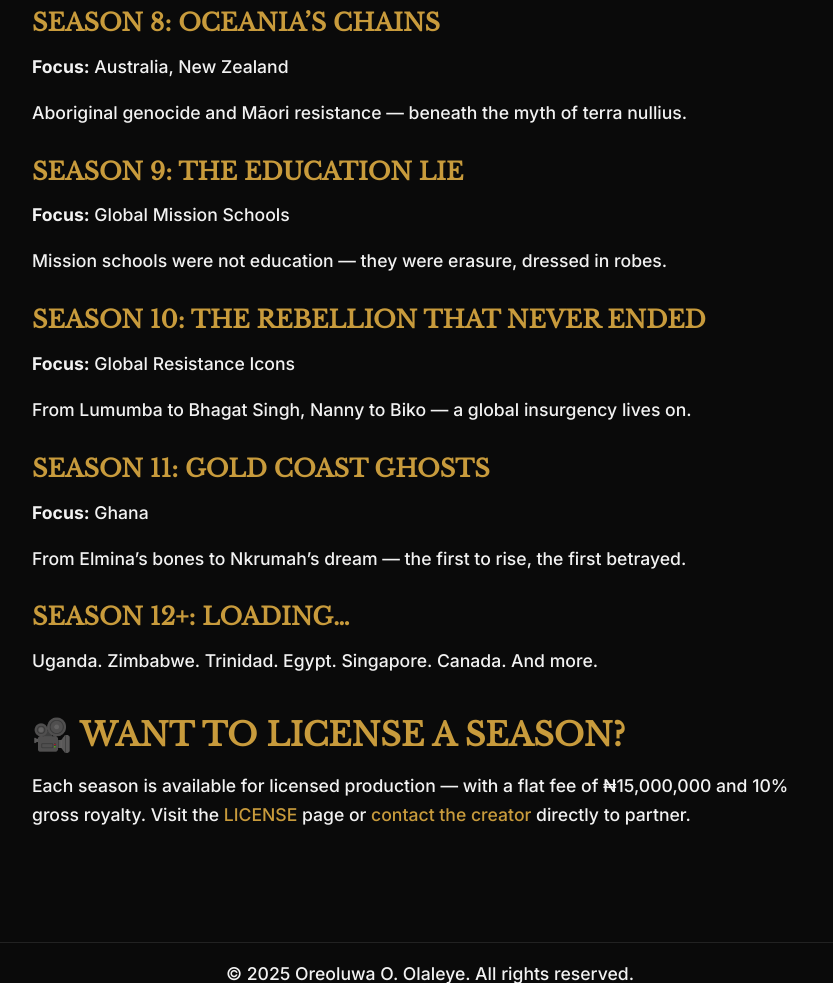
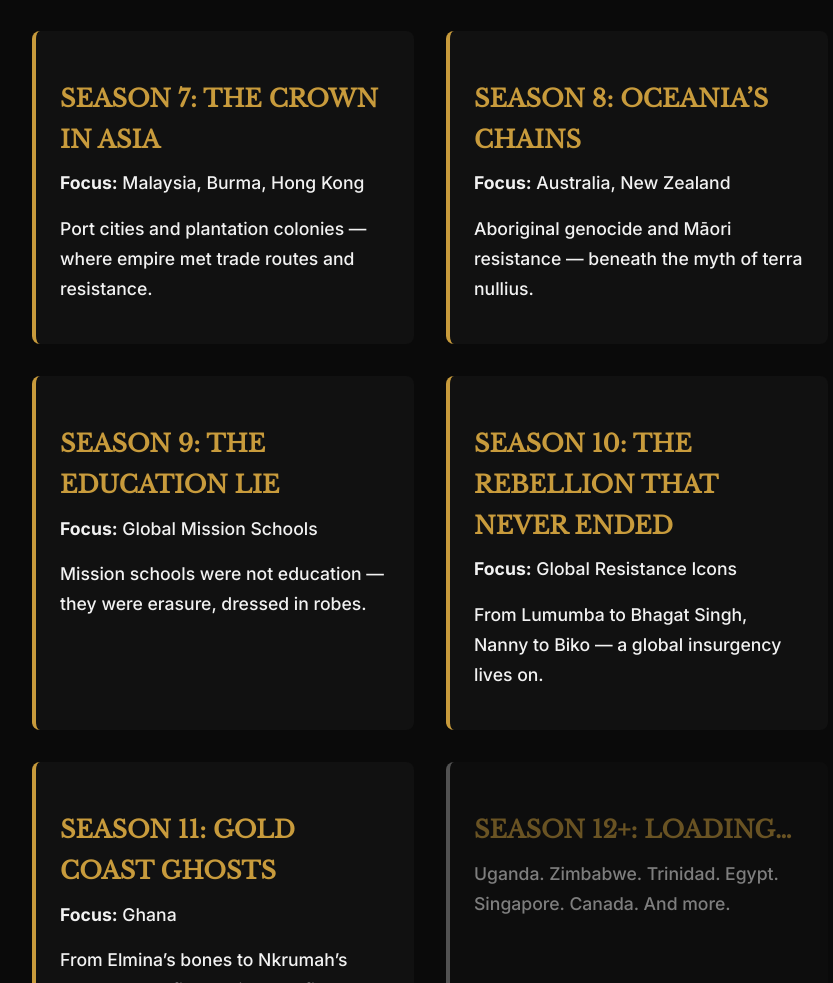
Before and after one commit to oreoluwa-olaleye/Evolving, a plain HTML site: page partials/index.html in a window 1280 px wide. Shown: the part 1817-2800 px from the top of the page, without its empty margins (210-1043 px from the left). Drawn offline with nearby package versions, Linux system fonts and the light colour scheme; files that its build step writes are made by us from their sources.

Commit message:
Update style.css

```diff
--- a/style.css
+++ b/style.css
@@ -141,3 +141,48 @@ nav a {
 nav a:hover {
   color: var(--accent);
 }
+.lead {
+  font-size: 1.25rem;
+  color: var(--muted);
+  margin-bottom: 2rem;
+  max-width: 60ch;
+}
+
+.season-grid {
+  display: grid;
+  grid-template-columns: repeat(auto-fit, minmax(300px, 1fr));
+  gap: 2rem;
+  margin-top: 2rem;
+}
+
+.season-card {
+  background: #111;
+  border-left: 4px solid var(--accent);
+  padding: 1.5rem;
+  border-radius: 8px;
+  transition: background 0.3s ease;
+}
+
+.season-card:hover {
+  background: #1a1a1a;
+}
+
+.season-card span {
+  color: var(--accent);
+}
+
+.season-card.loading {
+  opacity: 0.5;
+  border-left-color: var(--muted);
+}
+
+.cta {
+  margin-top: 4rem;
+  border-top: 1px solid #333;
+  padding-top: 2rem;
+}
+
+.cta h2 {
+  margin-bottom: 1rem;
+  font-size: 1.5rem;
+}
```
